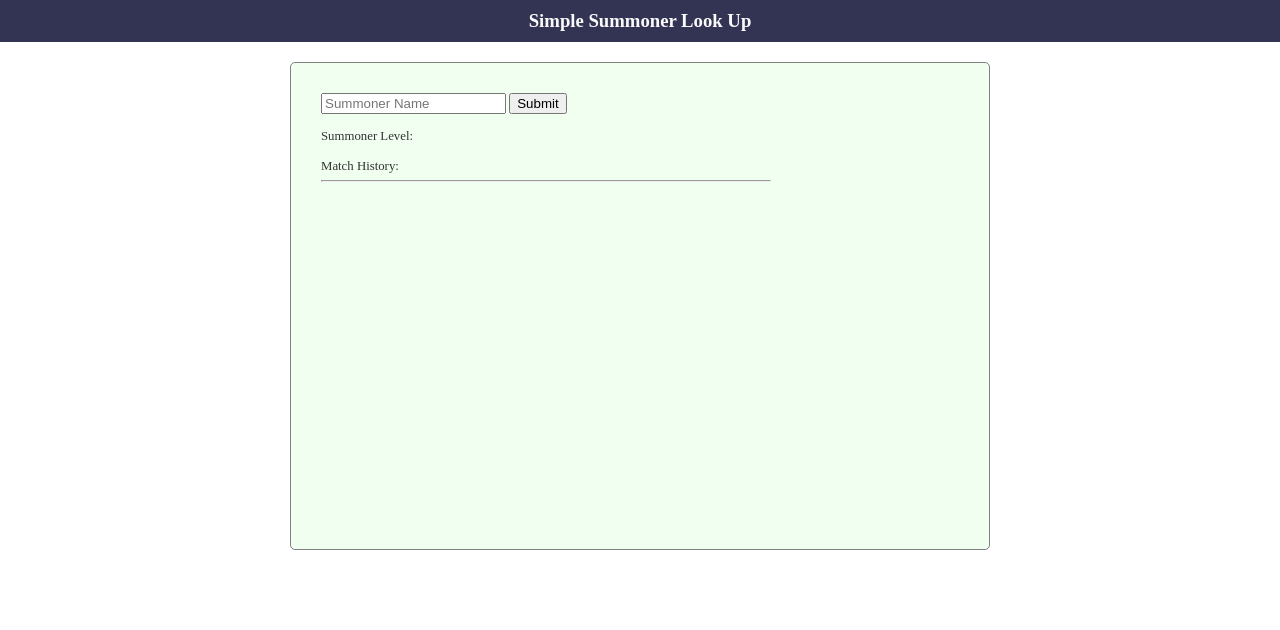
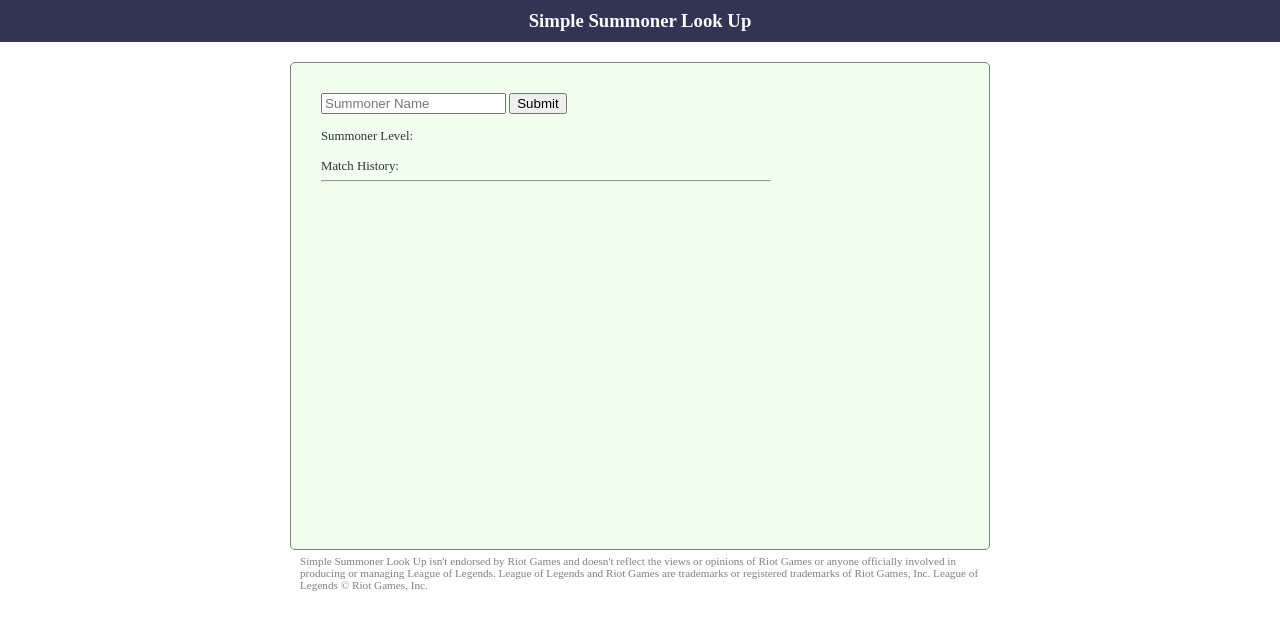
Before and after one commit to waynechaw/League-of-Legends-Match-History, a website: page public/index.html in a window 1280 px wide. Drawn offline with nearby package versions, Linux system fonts and the light colour scheme.

Commit message:
legal disclaimer added

```diff
--- a/public/index.html
+++ b/public/index.html
@@ -21,6 +21,12 @@
         </div>
       </div>
     </div>
+
+
+      <div id = "legal">
+      Simple Summoner Look Up isn't endorsed by Riot Games and doesn't reflect the views or opinions of Riot Games or anyone officially involved in producing or managing League of Legends. League of Legends and Riot Games are trademarks or registered trademarks of Riot Games, Inc. League of Legends © Riot Games, Inc.
+      </div>
+
     <script src="https://code.jquery.com/jquery-2.1.1.min.js"></script>
     <script src="script.js"></script>
   </body>
--- a/public/style.css
+++ b/public/style.css
@@ -18,7 +18,7 @@ body {
 }
 
 .container {
-  margin: 20px auto;
+  margin: 20px auto 5px;
   width: 700px;
   padding: 30px;
   border: 1px solid gray;
@@ -26,6 +26,14 @@ body {
   overflow: hidden;
   background-color: honeydew;
   font-size: 0.8em;
+}
+
+#legal{
+  width: 700px;
+  margin:  5px auto;
+  font-size: 0.7em;
+  color: gray;
+  padding: 0 10px;
 }
 
 #matchHistory{
```
